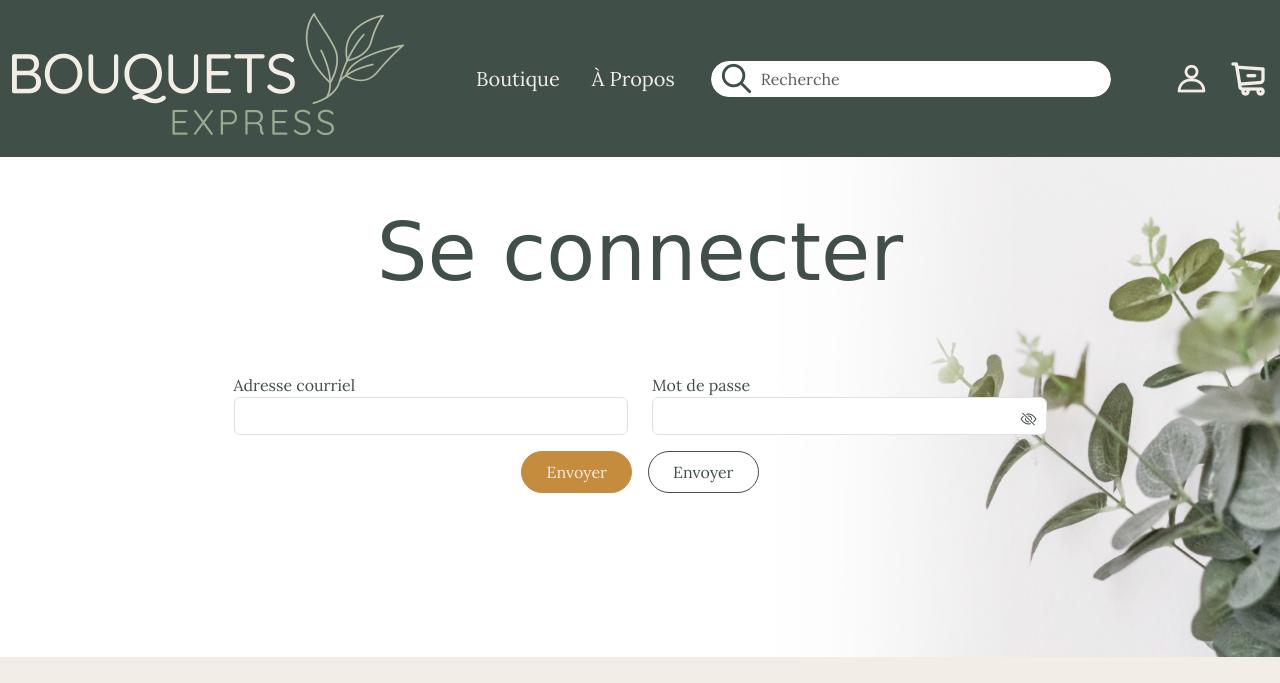
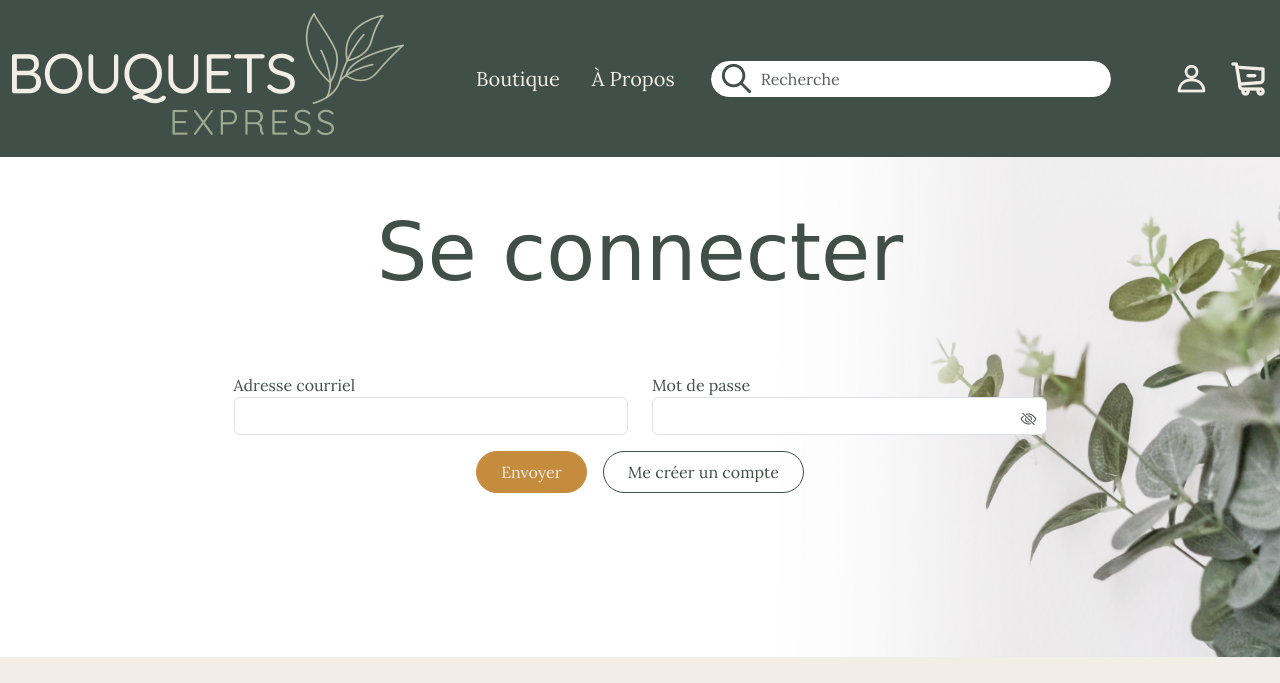
Before and after one commit to chhengma/BouquetsExpress, a website: page connexion.html in a window 1280 px wide. Shown: the top 683 px of the page. Drawn offline with nearby package versions, Linux system fonts and the light colour scheme; files that its build step writes are made by us from their sources; a web font is replaced by a local one.

Commit message:
Modification des url des boutons

```diff
--- a/connexion.html
+++ b/connexion.html
@@ -91,13 +91,12 @@
 							<a href="confirmation.html"
 								class="btn btn-secondary text-light rounded-pill py-2 px-4 mt-3 mb-5 animated zoomIn mr-4">Envoyer</a>
 								<span class="px-2"></span>
-								<a href="confirmation.html"
-								class="btn btn-outline-primary rounded-pill py-2 px-4 mt-3 mb-5 animated zoomIn">Envoyer</a>
+								<a href="inscription.html"
+								class="btn btn-outline-primary rounded-pill py-2 px-4 mt-3 mb-5 animated zoomIn">Me créer un compte</a>
 						</div>
 					</div>
 				</div>
 			</div>
-
 		</section>
 
 	</main>
```
Also changed, not shown: img/inscription-bkg.png.
